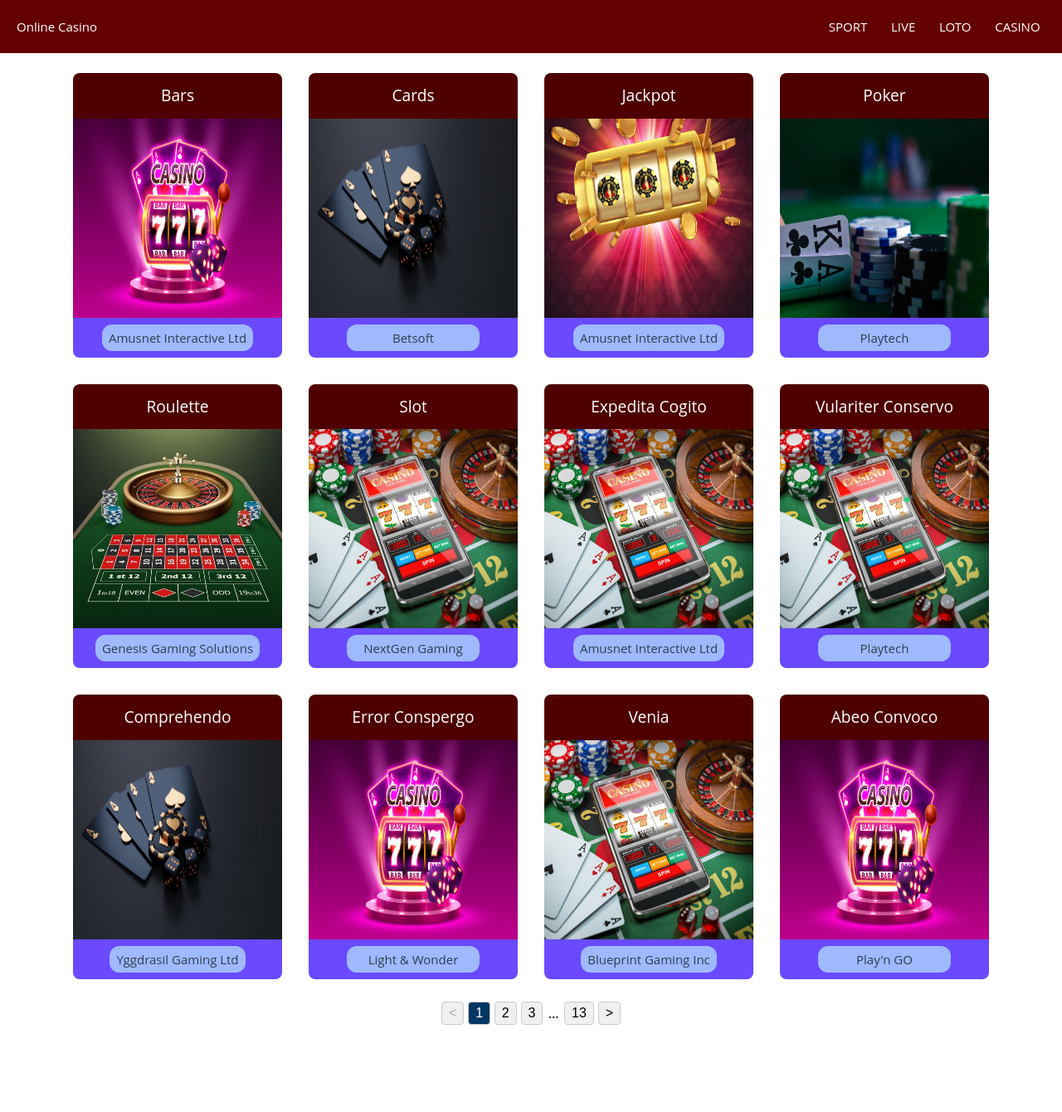
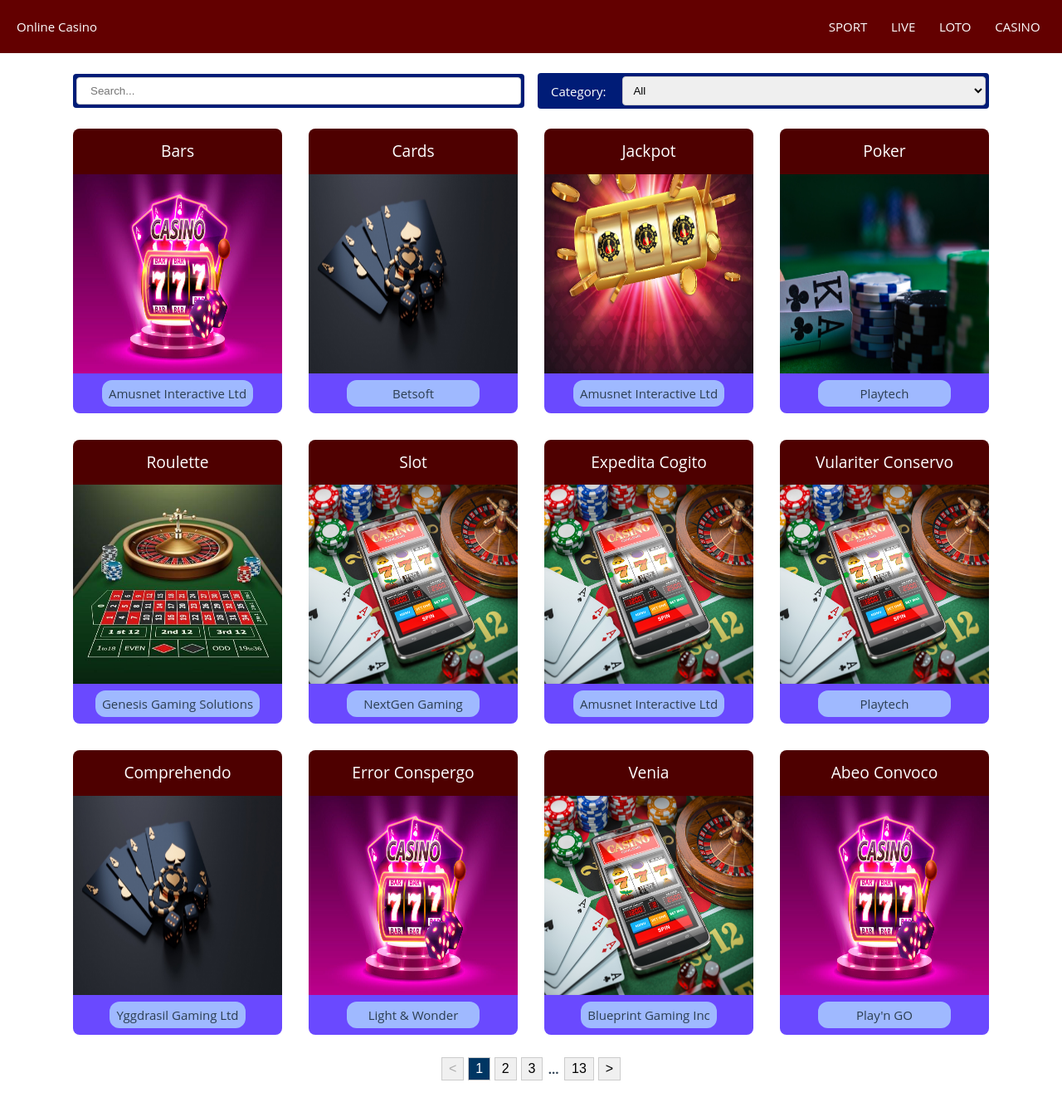
Before and after one commit to Dionyzus/vue-list-display, a Vue app: page / in a window 1280 px wide. Shown: the top 1340 px of the page at 83% size. Before the commit the page ends 1285 px from the top, so only its background shows below. Built offline with nearby package versions, Linux system fonts and the light colour scheme.

Commit message:
search bar and drop-down filter

```diff
--- a/src/components/Games/DialogGameCard.vue
+++ b/src/components/Games/DialogGameCard.vue
@@ -83,10 +83,6 @@ const isSelected = computed(() => props.game.id === props.selectedId);
     height: auto;
   }
 
-  .title {
-    font-size: 0.85rem;
-  }
-
   .content {
     padding: 0.75rem;
   }
--- a/src/components/Games/GamesList.vue
+++ b/src/components/Games/GamesList.vue
@@ -1,18 +1,45 @@
 <script setup>
 import { computed, ref } from 'vue';
 
+import { CATEGORIES } from '../../common/constants';
+import AppFilter from '../common/AppFilter.vue';
 import AppPagination from '../common/AppPagination.vue';
+import AppSearchBar from '../common/AppSearchBar.vue';
 import availableGames from './data.js';
 import GameItem from './GameItem.vue';
 
 const itemsPerPage = ref(12);
 const currentPage = ref(1);
+const searchQuery = ref('');
+const selectedCategory = ref('');
+
+const searchGames = newQuery => searchQuery.value = newQuery;
+const selectCategory = category => selectedCategory.value = category;
+
+const filteredGames = computed(() => {
+  let result = availableGames;
+
+  if (searchQuery.value) result = filterBySearchQuery(result);
+  if (selectedCategory.value) result = filterByCategory(result);
+
+  return result;
+});
+
+const filterBySearchQuery = (games) => {
+  return games.filter(game =>
+    game.title.toLowerCase().includes(searchQuery.value.toLowerCase())
+  );
+};
+
+const filterByCategory = (games) => {
+  return games.filter(game => game.categories.includes(selectedCategory.value));
+};
 
 const gamesOnCurrentPage = computed(() => {
   const startIndex = (currentPage.value - 1) * itemsPerPage.value;
   const endIndex = startIndex + itemsPerPage.value;
 
-  return availableGames.slice(startIndex, endIndex);
+  return filteredGames.value.slice(startIndex, endIndex);
 });
 
 const handlePageChange = pageNumber => {
@@ -23,8 +50,17 @@ const handlePageChange = pageNumber => {
 
 <template>
   <div class="game-grid">
+    <div class="filter-section">
+      <div class="filter-column">
+        <AppSearchBar @onSearch="searchGames" />
+      </div>
+      <div class="filter-column">
+        <AppFilter
+          @onFilterChange="selectCategory" label="Category" :availableFilters="CATEGORIES" />
+      </div>
+    </div>
     <AppPagination
-      :itemCount="availableGames.length"
+      :itemCount="filteredGames.length"
       :itemsPerPage="itemsPerPage"
       :currentPage="currentPage"
       @onPageChange="handlePageChange">
@@ -36,6 +72,17 @@ const handlePageChange = pageNumber => {
 </template>
 
 <style scoped>
+.filter-section {
+  display: flex;
+  justify-content: space-between;
+  align-items: center;
+}
+
+.filter-column {
+  flex: 1;
+  padding: 0.5rem;
+}
+
 .game-grid {
   padding: 1rem;
 }
--- a/src/components/Games/RelatedGamesList.vue
+++ b/src/components/Games/RelatedGamesList.vue
@@ -1,6 +1,7 @@
 <script setup>
 import { computed, ref } from 'vue';
 
+import { moveItemToFirstPosition } from '../../utils/array';
 import { findGamesByProvider } from '../../utils/query';
 import DialogGameCard from './DialogGameCard.vue';
 import DialogPagination from './DialogPagination.vue';
@@ -20,13 +21,16 @@ const displayedGames = computed(() => {
   const startIndex = (currentPage.value - 1) * props.itemsPerPage;
   const endIndex = startIndex + props.itemsPerPage;
 
-  return filteredGames.value.slice(startIndex, endIndex);
+  const reorderedArray = moveItemToFirstPosition(filteredGames.value, selectedGame.value);
+
+  return reorderedArray.slice(startIndex, endIndex);
 });
 
 const handlePageChange = (page) => currentPage.value = page;
 
 const selectGame = (game) => {
   selectedGame.value = game;
+  currentPage.value = 1;
   emit("onGameSelect", game);
 };
 </script>
--- /dev/null
+++ b/src/components/common/AppFilter.vue
@@ -0,0 +1,56 @@
+<script setup>
+import { ref } from 'vue';
+
+defineProps({
+  label: { type: String, default: 'Filter By' },
+  availableFilters: { type: [Array, Object], required: true }
+});
+const emit = defineEmits(['onFilterChange']);
+
+const selectedFilter = ref('');
+
+const handleFilterChange = () => emit('onFilterChange', selectedFilter.value);
+</script>
+
+<template>
+  <div class="filter">
+    <label class="label">{{ label }}:</label>
+    <select v-model="selectedFilter" @change="handleFilterChange">
+      <option value="">All</option>
+      <option v-for="filter in availableFilters" :value="filter" :key="filter">
+        {{ filter }}
+      </option>
+    </select>
+  </div>
+</template>
+
+<style scoped>
+.filter {
+  margin-bottom: 0.5rem;
+  display: flex;
+  align-items: center;
+  padding: 0.25rem;
+  background-color: #001c77;
+  border-radius: 0.25rem;
+}
+
+.label {
+  margin-left: 0.75rem;
+  margin-right: 1.25rem;
+  color: white;
+}
+
+@media screen and (max-width: 768px) {
+  .label {
+    display: none;
+  }
+}
+
+select {
+  width: 100%;
+  padding: 0.5rem;
+  border: 1px solid #ccc;
+  border-radius: 0.25rem;
+  cursor: pointer;
+}
+</style>
--- a/src/components/common/AppPagination.vue
+++ b/src/components/common/AppPagination.vue
@@ -27,6 +27,10 @@ const shouldDisplayTrailingEllipsis = computed(() => {
   const currentVisiblePages = visiblePages.value[visiblePages.value.length - 1];
 
   return currentVisiblePages < pageCount.value - props.maxVisiblePages;
+});
+
+const shouldHideLastPageNumber = computed(() => {
+  return props.currentPage >= pageCount.value - 1 || pageCount.value <= props.maxVisiblePages;
 });
 </script>
 
@@ -67,7 +71,7 @@ const shouldDisplayTrailingEllipsis = computed(() => {
       <span v-if="shouldDisplayTrailingEllipsis" class="ellipsis">...</span>
 
       <button
-        :class="['page-number-btn', { 'hidden': currentPage >= pageCount - 1}]"
+        :class="['page-number-btn', { 'hidden': shouldHideLastPageNumber }]"
         :key="pageCount"
         :disabled="pageCount === currentPage"
         @click="$emit('onPageChange', pageCount)"
@@ -77,7 +81,7 @@ const shouldDisplayTrailingEllipsis = computed(() => {
 
       <button
         @click="$emit('onPageChange', currentPage + 1)"
-        :disabled="currentPage === pageCount"
+        :disabled="currentPage === pageCount || pageCount === 0"
         class="page-number-btn"
         aria-label="Next Page"
       >
@@ -104,7 +108,7 @@ const shouldDisplayTrailingEllipsis = computed(() => {
   margin: 0.15rem;
   padding: 0.25rem 0.5rem;
   border: 1px solid #ccc;
-  border-radius: 4px;
+  border-radius: 0.25px;
   background-color: #f0f0f0;
   cursor: pointer;
   font-size: 1rem;
--- /dev/null
+++ b/src/components/common/AppSearchBar.vue
@@ -0,0 +1,33 @@
+<script setup>
+import { ref, watch } from 'vue';
+
+const emit = defineEmits(['onSearch']);
+
+const searchQuery = ref('');
+
+watch(searchQuery, (newQuery) => emit('onSearch', newQuery));
+</script>
+
+<template>
+  <div class="search-bar">
+    <input v-model="searchQuery" @input="handleSearch" placeholder="Search..." />
+  </div>
+</template>
+
+<style scoped>
+.search-bar {
+  margin-bottom: 0.5rem;
+  display: flex;
+  align-items: center;
+  padding: 0.25rem;
+  background-color: #001c77;
+  border-radius: 0.25rem;
+}
+
+input {
+  padding: 0.5rem 1rem;;
+  border: 1px solid #ccc;
+  border-radius: 0.25rem;
+  width: 100%;
+}
+</style>
--- /dev/null
+++ b/src/utils/array.js
@@ -0,0 +1,10 @@
+export function moveItemToFirstPosition(array, item) {
+  const index = array.findIndex(el => el.id === item.id);
+
+  if (index !== -1) {
+    array.splice(index, 1);
+    array.unshift(item);
+  }
+
+  return array;
+}
```
Also changed, not shown: src/utils/data.js (line endings or trailing spaces).
